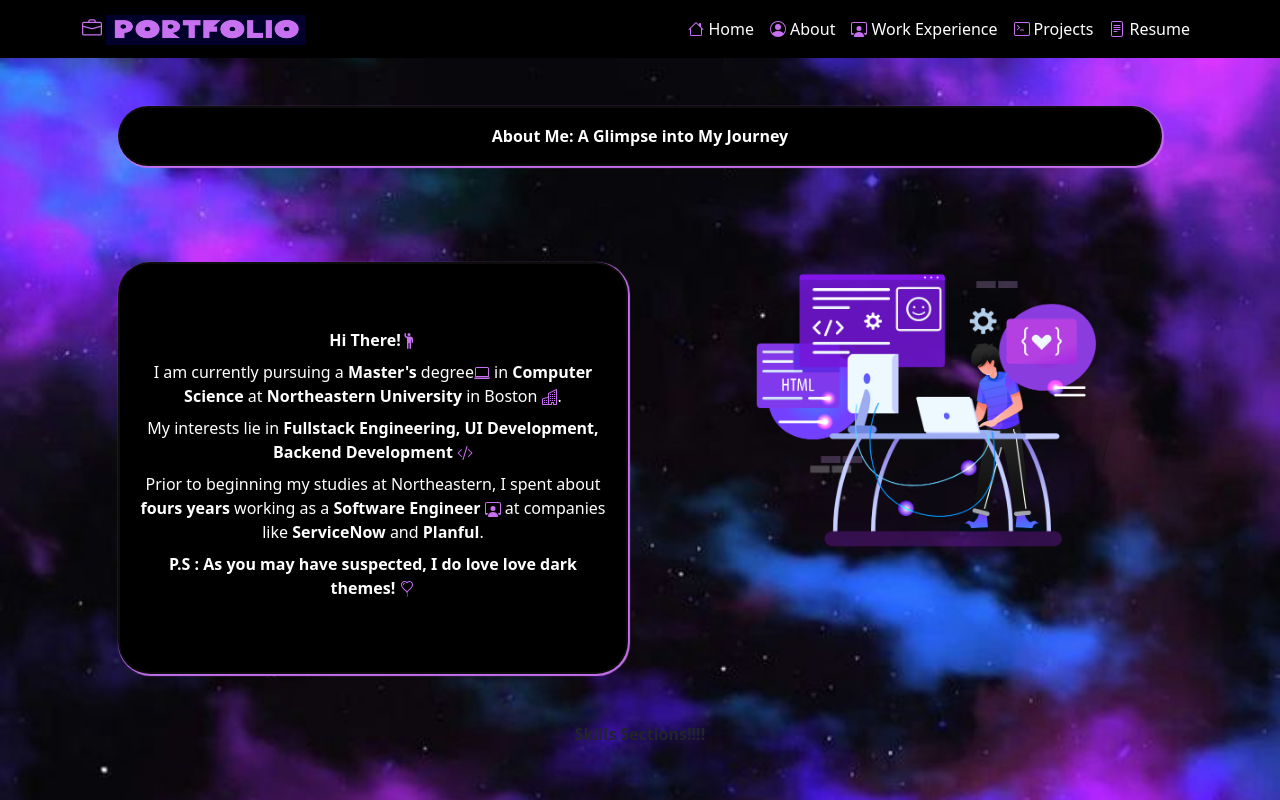
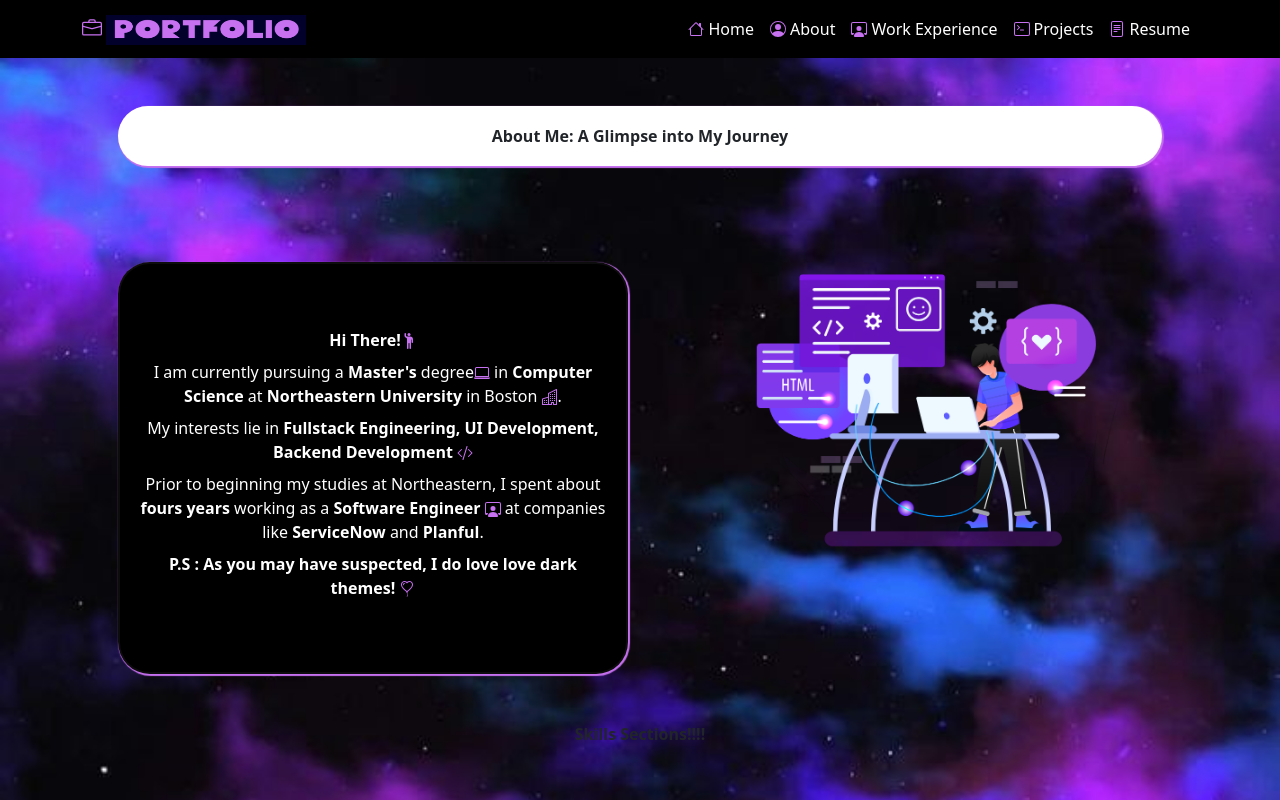
Before and after one commit to vanshita-tilwani/react-portfolio-template, a React (Create React App) app: page /about in a window 1280 px wide. Shown: the top 800 px of the page. Built offline with nearby package versions, Linux system fonts and the light colour scheme.

Commit message:
updating css for heading in About component

```diff
--- a/src/components/About/BioSection.js
+++ b/src/components/About/BioSection.js
@@ -15,7 +15,7 @@ function BioSection() {
         <MDBRow className="justify-content-center text-center">
             <MDBCol className="justify-content-center text-center p-5">
                 <Transition>
-                    <MDBCard  className="text-white card-details card-background">
+                    <MDBCard  className="card-details card-light-background">
                         <MDBCardBody>
                             <strong>About Me: A Glimpse into My Journey</strong>
                         </MDBCardBody>
@@ -26,7 +26,7 @@ function BioSection() {
         <MDBRow className="justify-content-center text-center">
             <MDBCol className="justify-content-center text-center p-5">
                 <Transition>
-                    <MDBCard  className="py-5 text-white card-details card-background">
+                    <MDBCard  className="py-5 text-white card-details card-dark-background">
                         <MDBCardBody>
 
                         <div className="mb-2">
--- a/src/components/About/style.css
+++ b/src/components/About/style.css
@@ -1,6 +1,11 @@
-.card-background
+.card-dark-background
 {
     background-color: black !important;
+}
+
+.card-light-background
+{
+    background-color: white !important;
 }
 
 
```
